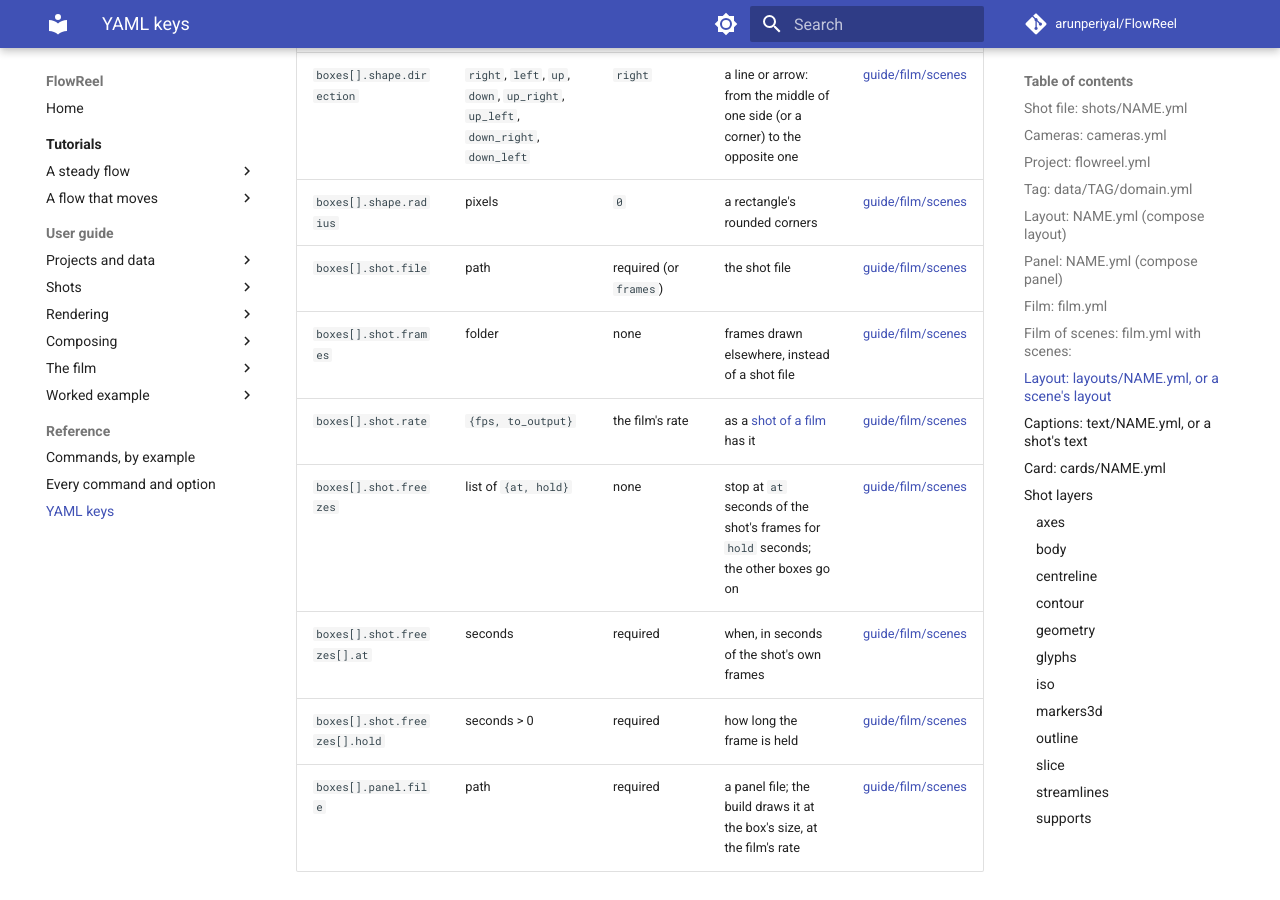
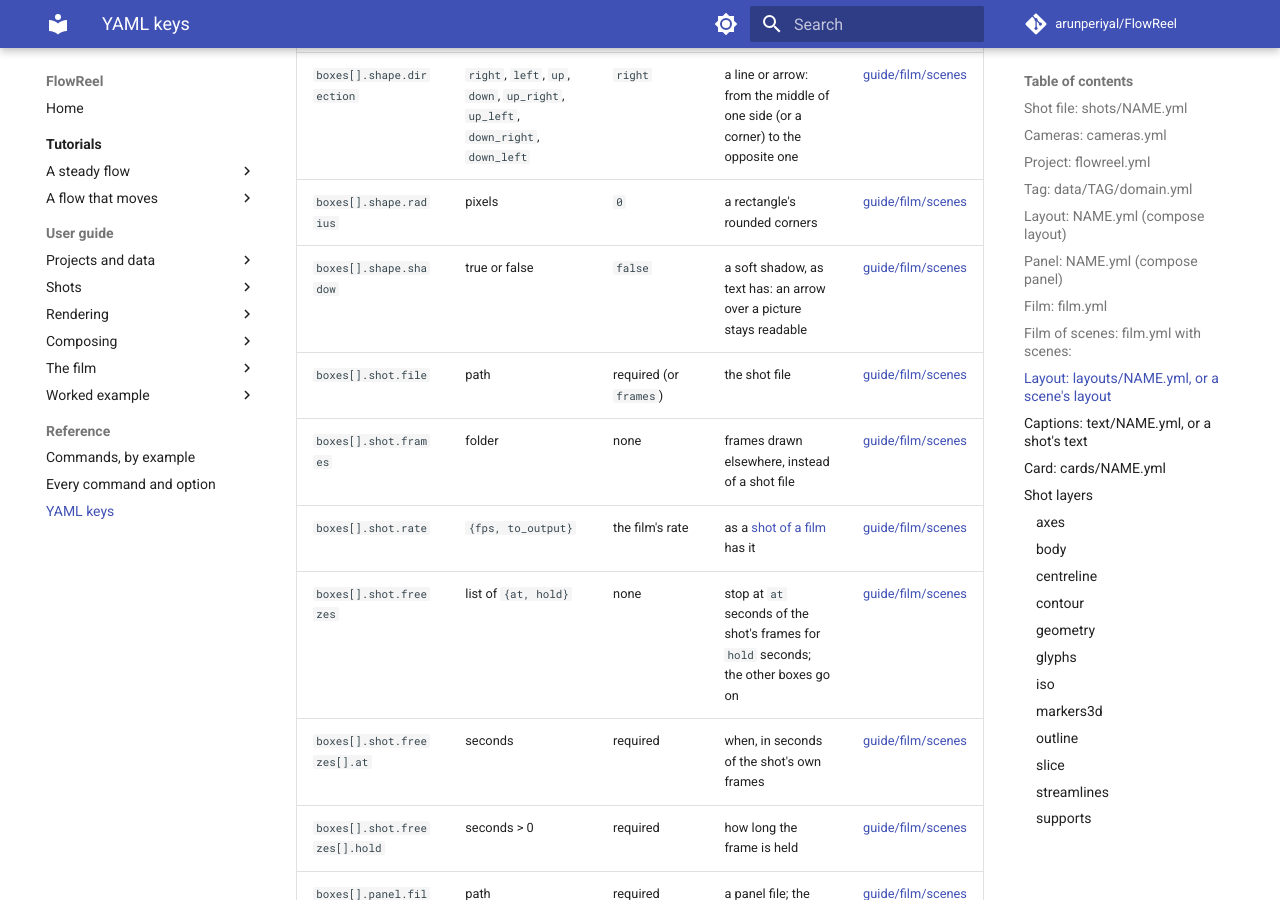
Before and after one commit to arunperiyal/FlowReel, an MkDocs documentation site: the page built from docs/reference/yaml.md, in a window 1280 px wide and 900 px high, scrolled down 31083 px. Built offline with MkDocs 1.6.1 and Material for MkDocs 9.7.7, drawn with Linux system fonts in a browser that asks for light colours; comment, search, counter and statistics services are not loaded.

Commit message:
Regenerate the YAML reference for a shape box's shadow

```diff
--- a/docs/reference/yaml.md
+++ b/docs/reference/yaml.md
@@ -413,6 +413,7 @@ Guide: [guide/film/scenes](../guide/film/scenes.md).
 | `boxes[].shape.head` | pixels | `18` | an arrow's head | [guide/film/scenes](../guide/film/scenes.md#shape) |
 | `boxes[].shape.direction` | `right`, `left`, `up`, `down`, `up_right`, `up_left`, `down_right`, `down_left` | `right` | a line or arrow: from the middle of one side (or a corner) to the opposite one | [guide/film/scenes](../guide/film/scenes.md#shape) |
 | `boxes[].shape.radius` | pixels | `0` | a rectangle's rounded corners | [guide/film/scenes](../guide/film/scenes.md#shape) |
+| `boxes[].shape.shadow` | true or false | `false` | a soft shadow, as text has: an arrow over a picture stays readable | [guide/film/scenes](../guide/film/scenes.md#shape) |
 | `boxes[].shot.file` | path | required (or `frames`) | the shot file | [guide/film/scenes](../guide/film/scenes.md#shot) |
 | `boxes[].shot.frames` | folder | none | frames drawn elsewhere, instead of a shot file | [guide/film/scenes](../guide/film/scenes.md#shot) |
 | `boxes[].shot.rate` | `{fps, to_output}` | the film's rate | as a [shot of a film](../guide/film/film.md#shots) has it | [guide/film/scenes](../guide/film/scenes.md#shot) |
```
